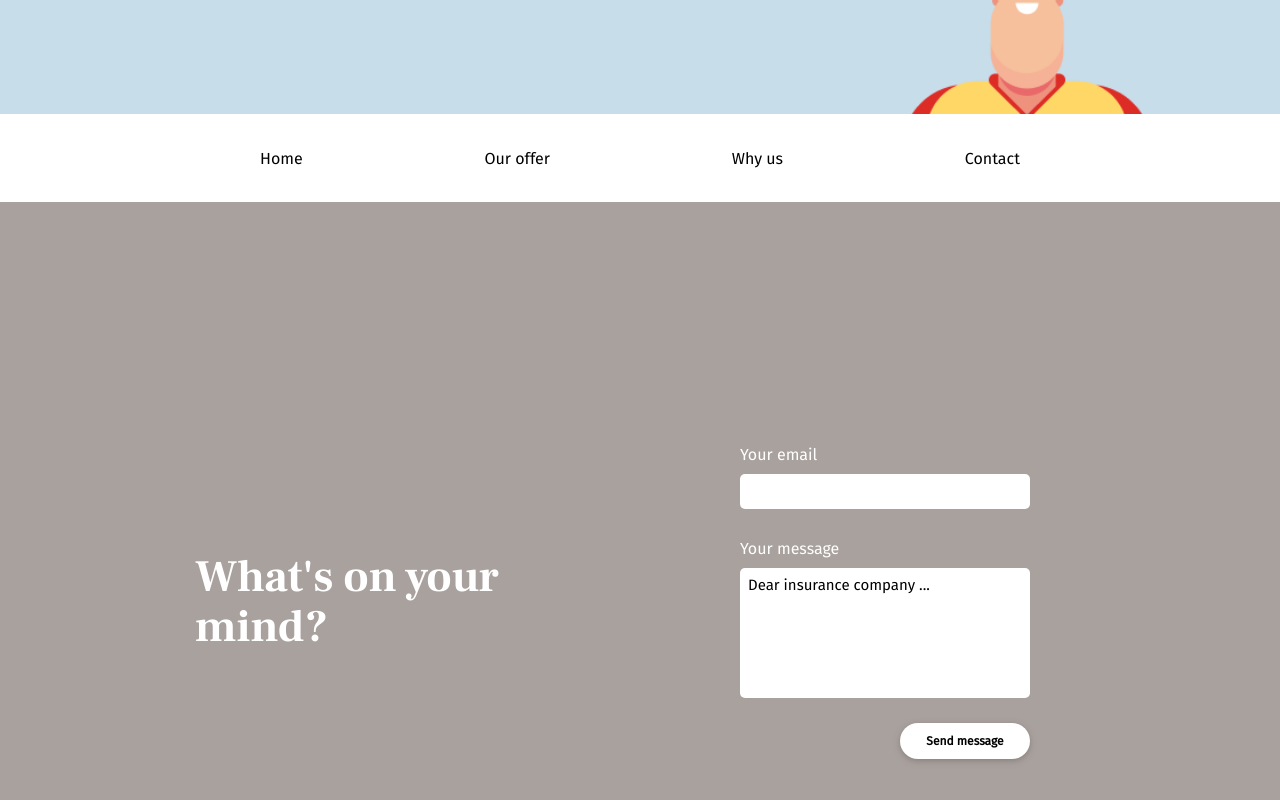
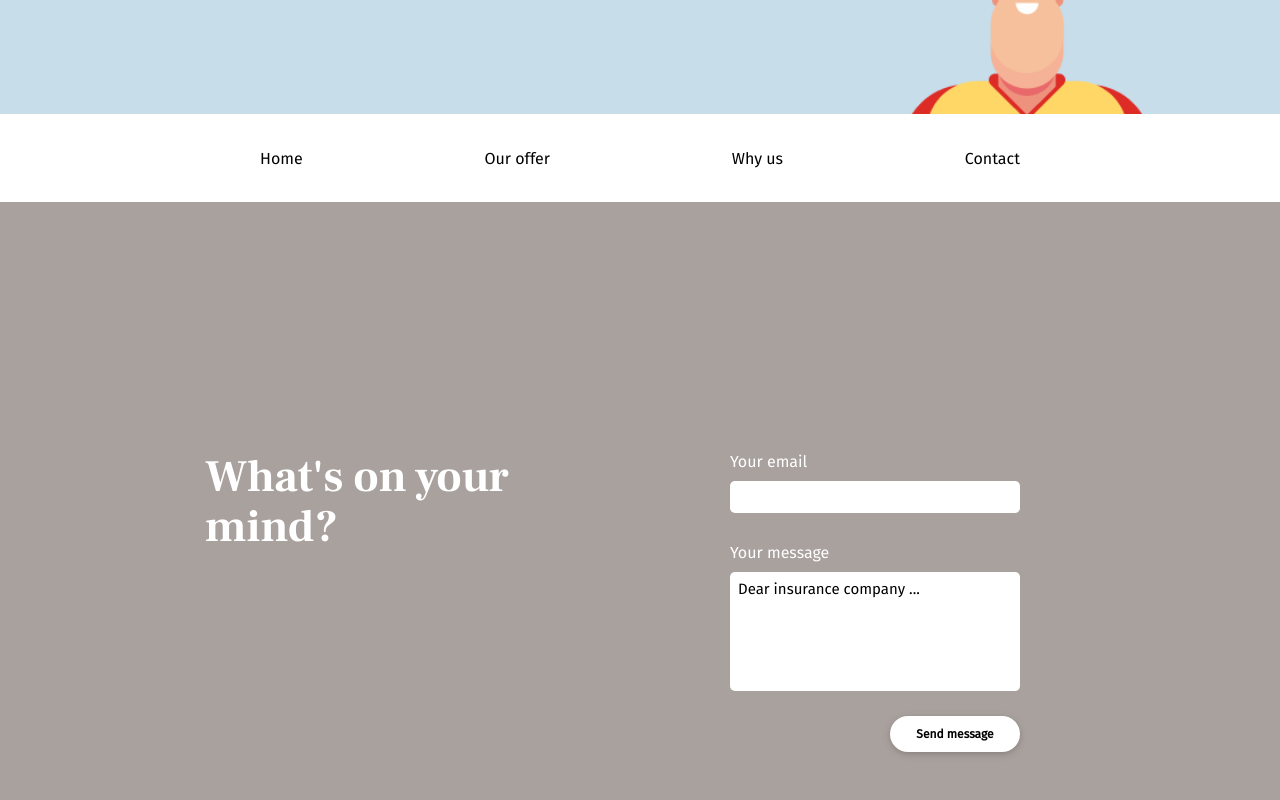
Before and after one commit to CarinWood/insurance-project, a React (Vite) app: page /contact in a window 1280 px wide. Shown: the part 398-1198 px from the top of the page. Built offline with nearby package versions, Linux system fonts and the light colour scheme.

Commit message:
contact us component finished

```diff
--- a/src/components/contactUs/contactUs.css
+++ b/src/components/contactUs/contactUs.css
@@ -6,7 +6,7 @@
     display: flex;
     justify-content: center;
     align-items: center;
-    padding: 0px 150px;
+    padding: 0px 170px;
 }
 
 .contact-heading {
@@ -15,12 +15,13 @@
 
 .header-box, .form-box {
     width: 50%;
+    height: 300px;
     display: flex;
     flex-direction: column;
     justify-content: flex-start;
     align-items: center;
+}
 
-}
 
 label {
     width: 290px;
```
